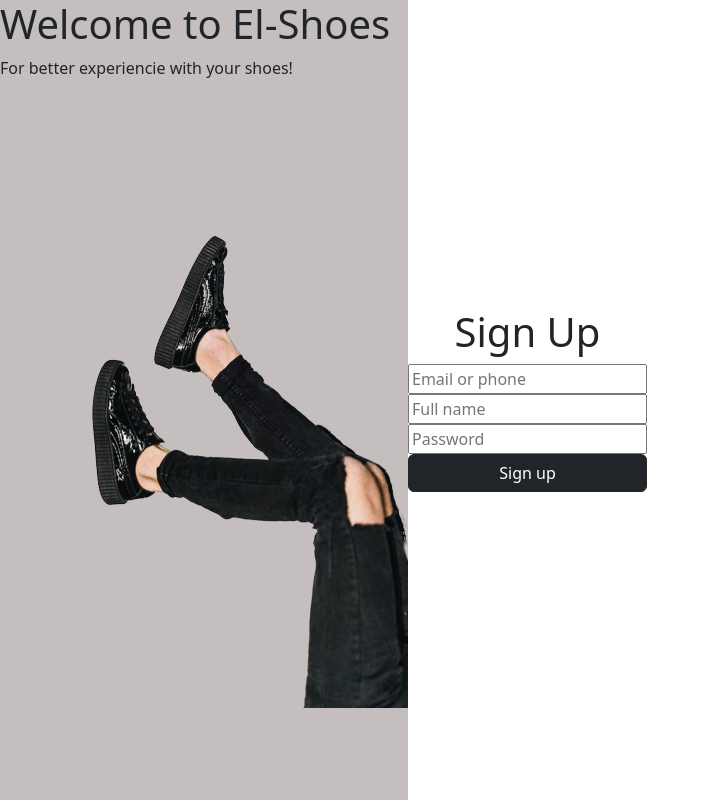
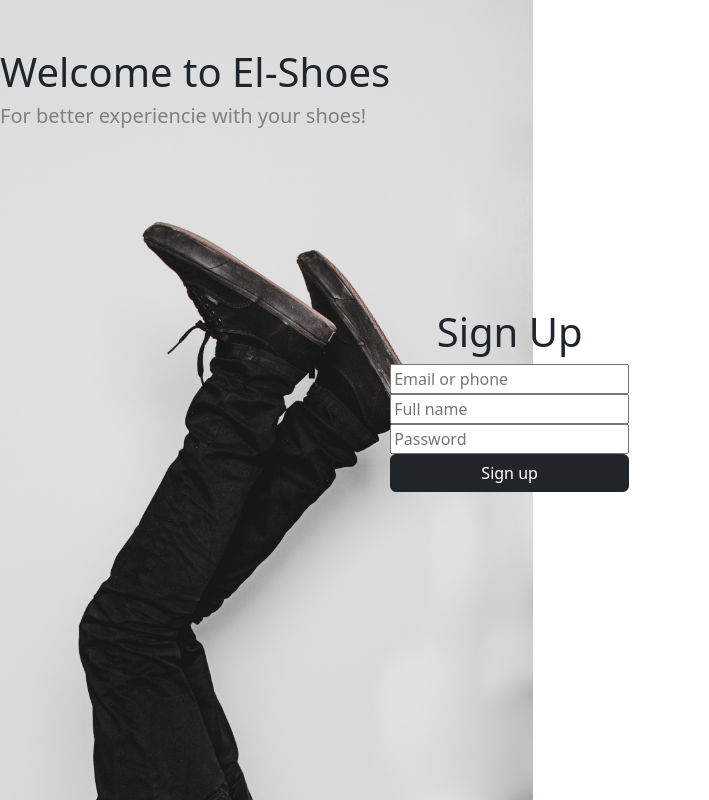
Before and after one commit to NicoLopezBjj/tp_login, a website: page public/index.html in a window 1280 px wide. Shown: the whole page, without its empty margins (0-709 px from the left). Drawn offline with nearby package versions, Linux system fonts and the light colour scheme.

Commit message:
cambie imagen y position img

```diff
--- a/public/estilo.css
+++ b/public/estilo.css
@@ -1,3 +1,11 @@
 .fondoGris{
     background-color: rgb(196, 190, 190);
 }
+
+.textG{
+    color: gray !important
+}
+
+.altura{
+    height: 100vh;
+}
--- a/public/index.html
+++ b/public/index.html
@@ -10,10 +10,10 @@
 </head>
 <body>
     <div class="w-100 vh-100 d-flex ">
-        <div class="d-flex flex-column fondoGris">
-            <h1>Welcome to El-Shoes</h1>
-            <p>For better experiencie with your shoes!</p>
-            <img src="img/shoesSmallRemoveBG.png" alt="">
+        <div class="d-flex flex-column pt-5">
+            <h1 class="z-0">Welcome to El-Shoes</h1>
+            <h5 class="textG z-0">For better experiencie with your shoes!</h5>
+            <img src="img/klim-musalimov-sKlMXRWQWHk-unsplash.jpg" class="vh-100 position-absolute top-0 start-0 z-n1 alt="">
         </div>
         <div class="d-flex flex-column align-items-center text-center justify-content-center">
             <div class="">
```
Also changed, not shown: public/img/klim-musalimov-sKlMXRWQWHk-unsplash.jpg (added).
